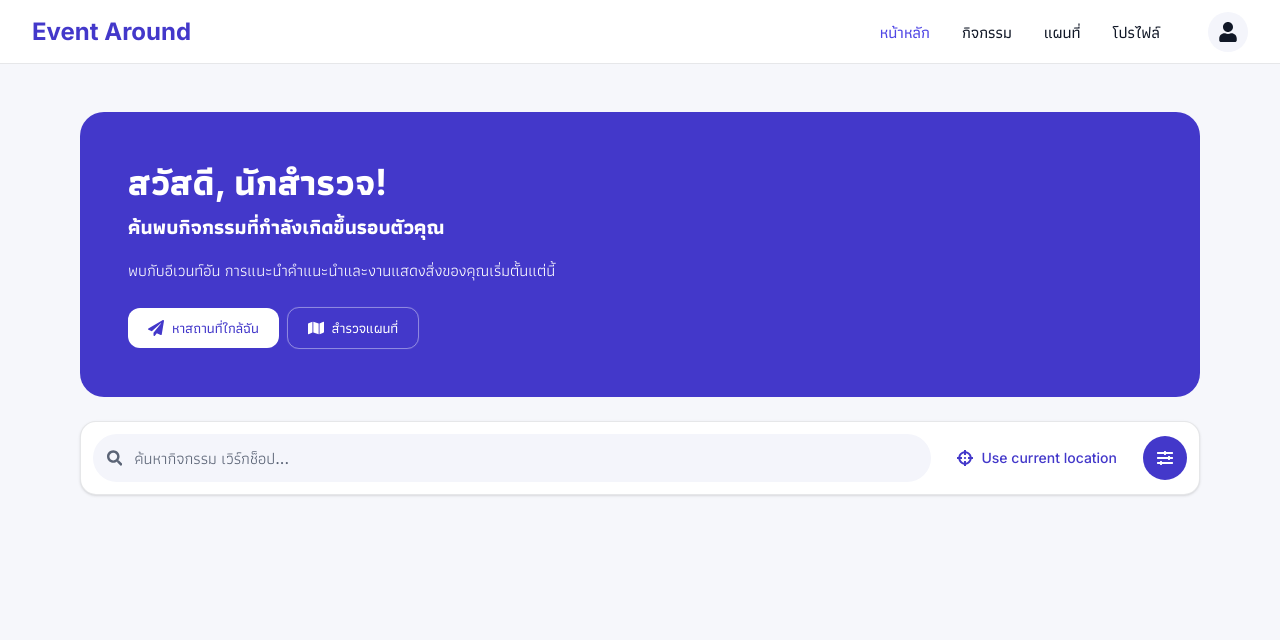
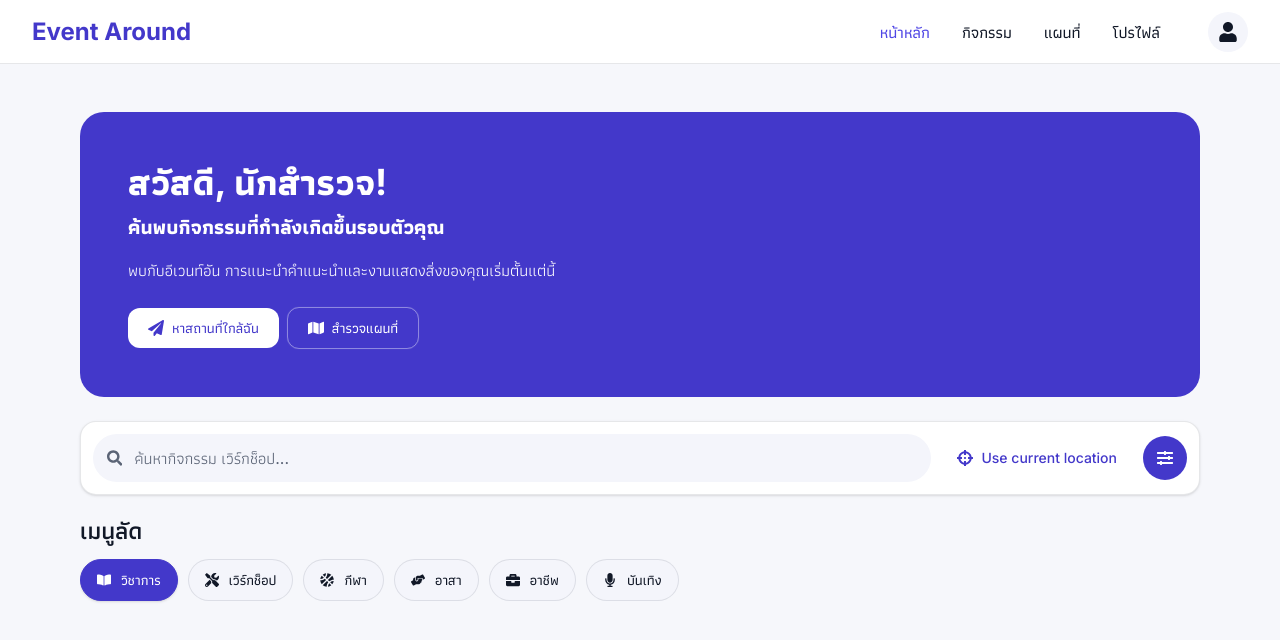
Before and after one commit to suphanatchanlek30/Event-Around-Project-Frontend, a Next.js app: page / in a window 1280 px wide. Shown: the top 640 px of the page. Built offline with nearby package versions, Linux system fonts and the light colour scheme.

Commit message:
feathome-search: add ui for category for home page

```diff
--- a/app/(public)/page.tsx
+++ b/app/(public)/page.tsx
@@ -1,6 +1,10 @@
 // app/(public)/page.tsx
 
-import { EventsSearchFilter, HeroBanner } from '@/components/public-section/home';
+import {
+  CategoryFilter,
+  EventsSearchFilter,
+  HeroBanner,
+} from '@/components/public-section/home';
 
 export default function Home() {
   return (
@@ -8,6 +12,7 @@ export default function Home() {
       <div className="max-w-6xl mx-auto px-4 py-8 md:py-12">
         <HeroBanner className="w-full" />
         <EventsSearchFilter />
+        <CategoryFilter />
       </div>
     </main>
   );
--- /dev/null
+++ b/components/public-section/home/category-filter/category-chip.tsx
@@ -0,0 +1,24 @@
+// components/public-section/home/category-filter/category-chip.tsx
+
+'use client';
+
+import { CategoryChipProps } from './types';
+
+export const CategoryChip = ({ item, isActive, onSelect }: CategoryChipProps) => {
+  const Icon = item.icon;
+
+  return (
+    <button
+      type="button"
+      onClick={() => onSelect(item.id)}
+      className={`inline-flex shrink-0 items-center gap-2.5 rounded-full border px-4 py-2.5 text-sm font-medium transition-all ${
+        isActive
+          ? 'border-primary bg-primary text-primary-foreground shadow-sm'
+          : 'border-border bg-surface-muted text-foreground hover:border-primary/30 hover:bg-surface'
+      }`}
+    >
+      <Icon className="h-3.5 w-3.5" />
+      <span>{item.label}</span>
+    </button>
+  );
+};
--- /dev/null
+++ b/components/public-section/home/category-filter/category-filter.tsx
@@ -0,0 +1,31 @@
+// components/public-section/home/category-filter/category-filter.tsx
+
+'use client';
+
+import { useState } from 'react';
+import { MOCK_CATEGORIES } from './constants';
+import { CategoryChip } from './category-chip';
+import { CategoryFilterProps } from './types';
+
+export const CategoryFilter = ({ className = '' }: CategoryFilterProps) => {
+  const [activeCategoryId, setActiveCategoryId] = useState(MOCK_CATEGORIES[0]?.id ?? '');
+
+  return (
+    <section className={`mt-4 md:mt-5 ${className}`}>
+      <div className="space-y-3">
+        <h3 className="text-2xl font-semibold text-foreground">เมนูลัด</h3>
+
+        <div className="flex gap-2.5 overflow-x-auto pb-1 [-ms-overflow-style:none] [scrollbar-width:none] [&::-webkit-scrollbar]:hidden">
+          {MOCK_CATEGORIES.map((category) => (
+            <CategoryChip
+              key={category.id}
+              item={category}
+              isActive={activeCategoryId === category.id}
+              onSelect={setActiveCategoryId}
+            />
+          ))}
+        </div>
+      </div>
+    </section>
+  );
+};
--- /dev/null
+++ b/components/public-section/home/category-filter/constants.ts
@@ -0,0 +1,44 @@
+// components/public-section/home/category-filter/constants.ts
+
+import {
+  FaBasketballBall,
+  FaBookOpen,
+  FaBriefcase,
+  FaHandsHelping,
+  FaMicrophone,
+  FaTools,
+} from 'react-icons/fa';
+import { CategoryItem } from './types';
+
+export const MOCK_CATEGORIES: CategoryItem[] = [
+  {
+    id: 'academic',
+    label: 'วิชาการ',
+    icon: FaBookOpen,
+  },
+  {
+    id: 'workshop',
+    label: 'เวิร์กช็อป',
+    icon: FaTools,
+  },
+  {
+    id: 'sports',
+    label: 'กีฬา',
+    icon: FaBasketballBall,
+  },
+  {
+    id: 'volunteer',
+    label: 'อาสา',
+    icon: FaHandsHelping,
+  },
+  {
+    id: 'career',
+    label: 'อาชีพ',
+    icon: FaBriefcase,
+  },
+  {
+    id: 'entertainment',
+    label: 'บันเทิง',
+    icon: FaMicrophone,
+  },
+];
--- /dev/null
+++ b/components/public-section/home/category-filter/index.ts
@@ -0,0 +1,4 @@
+// components/public-section/home/category-filter/index.ts
+
+export { CategoryFilter } from './category-filter';
+export * from './types';
--- /dev/null
+++ b/components/public-section/home/category-filter/types.ts
@@ -0,0 +1,19 @@
+// components/public-section/home/category-filter/types.ts
+
+import { IconType } from 'react-icons';
+
+export interface CategoryItem {
+  id: string;
+  label: string;
+  icon: IconType;
+}
+
+export interface CategoryChipProps {
+  item: CategoryItem;
+  isActive: boolean;
+  onSelect: (id: string) => void;
+}
+
+export interface CategoryFilterProps {
+  className?: string;
+}
--- a/components/public-section/home/index.ts
+++ b/components/public-section/home/index.ts
@@ -2,3 +2,4 @@
 
 export { HeroBanner } from './hero-banner';
 export { EventsSearchFilter } from './events-search';
+export { CategoryFilter } from './category-filter';
```
